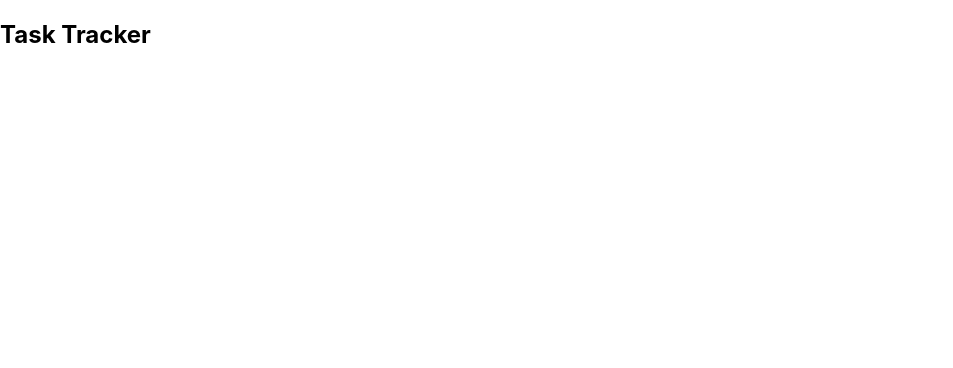
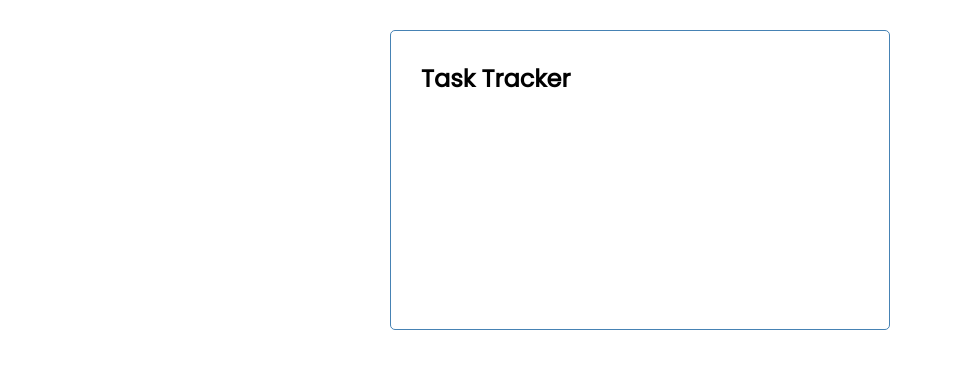
Before and after one commit to Rijoanul-Shanto/task-tracker, a React (Create React App) app: page / in a window 1280 px wide. Shown: the top 368 px of the page, without its empty margins (0-953 px from the left). Built offline with nearby package versions, Linux system fonts and the light colour scheme.

Commit message:
[ADD] - style added

```diff
--- a/src/App.js
+++ b/src/App.js
@@ -1,8 +1,8 @@
-import Header from "./components/Header";
+import Header from './components/Header';
 
 function App() {
   return (
-    <div className='App'>
+    <div className='container'>
       <Header />
     </div>
   );
--- a/src/components/Header.jsx
+++ b/src/components/Header.jsx
@@ -1,6 +1,6 @@
 const Header = ({ title }) => {
   return (
-    <header>
+    <header className='header'>
       <h2>{title}</h2>
     </header>
   );
--- a/src/index.css
+++ b/src/index.css
@@ -1,13 +1,112 @@
-body {
+@import url('https://fonts.googleapis.com/css2?family=Poppins:wght@300;400&display=swap');
+
+* {
+  box-sizing: border-box;
   margin: 0;
-  font-family: -apple-system, BlinkMacSystemFont, 'Segoe UI', 'Roboto', 'Oxygen',
-    'Ubuntu', 'Cantarell', 'Fira Sans', 'Droid Sans', 'Helvetica Neue',
-    sans-serif;
-  -webkit-font-smoothing: antialiased;
-  -moz-osx-font-smoothing: grayscale;
+  padding: 0;
 }
 
-code {
-  font-family: source-code-pro, Menlo, Monaco, Consolas, 'Courier New',
-    monospace;
+body {
+  font-family: 'Poppins', sans-serif;
 }
+
+.container {
+  max-width: 500px;
+  margin: 30px auto;
+  overflow: auto;
+  min-height: 300px;
+  border: 1px solid steelblue;
+  padding: 30px;
+  border-radius: 5px;
+}
+
+.header {
+  display: flex;
+  justify-content: space-between;
+  align-items: center;
+  margin-bottom: 20px;
+}
+
+.btn {
+  display: inline-block;
+  background: #000;
+  color: #fff;
+  border: none;
+  padding: 10px 20px;
+  margin: 5px;
+  border-radius: 5px;
+  cursor: pointer;
+  text-decoration: none;
+  font-size: 15px;
+  font-family: inherit;
+}
+
+.btn:focus {
+  outline: none;
+}
+
+.btn:active {
+  transform: scale(0.98);
+}
+
+.btn-block {
+  display: block;
+  width: 100%;
+}
+
+.task {
+  background: #f4f4f4;
+  margin: 5px;
+  padding: 10px 20px;
+  cursor: pointer;
+}
+
+.task.reminder {
+  border-left: 5px solid green;
+}
+
+.task h3 {
+  display: flex;
+  align-items: center;
+  justify-content: space-between;
+}
+
+.add-form {
+  margin-bottom: 40px;
+}
+
+.form-control {
+  margin: 20px 0;
+}
+
+.form-control label {
+  display: block;
+}
+
+.form-control input {
+  width: 100%;
+  height: 40px;
+  margin: 5px;
+  padding: 3px 7px;
+  font-size: 17px;
+}
+
+.form-control-check {
+  display: flex;
+  align-items: center;
+  justify-content: space-between;
+}
+
+.form-control-check label {
+  flex: 1;
+}
+
+.form-control-check input {
+  flex: 2;
+  height: 20px;
+}
+
+footer {
+  margin-top: 30px;
+  text-align: center;
+}
```
